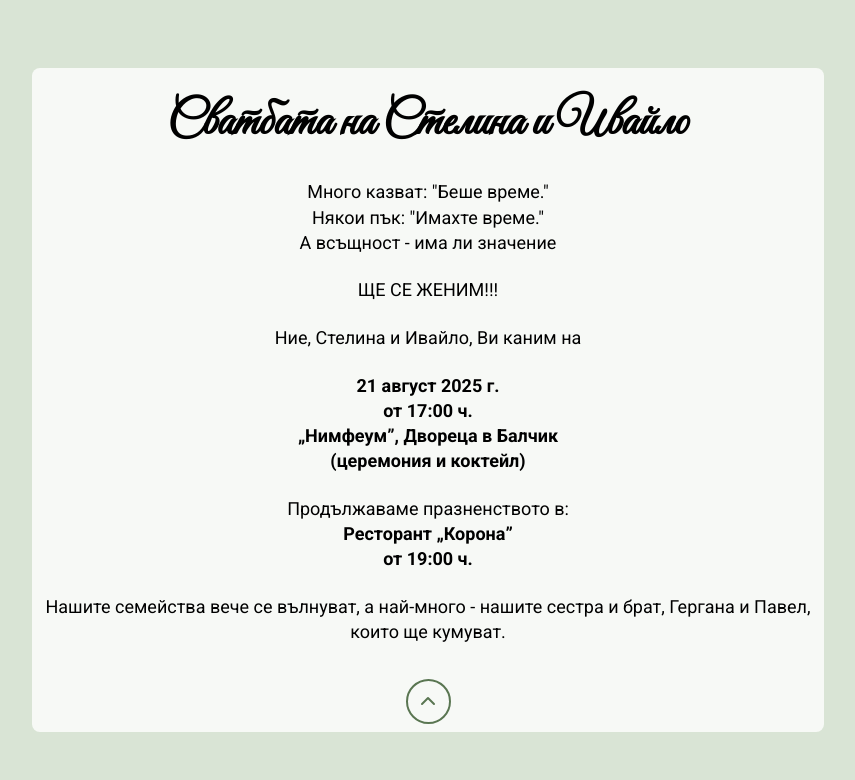
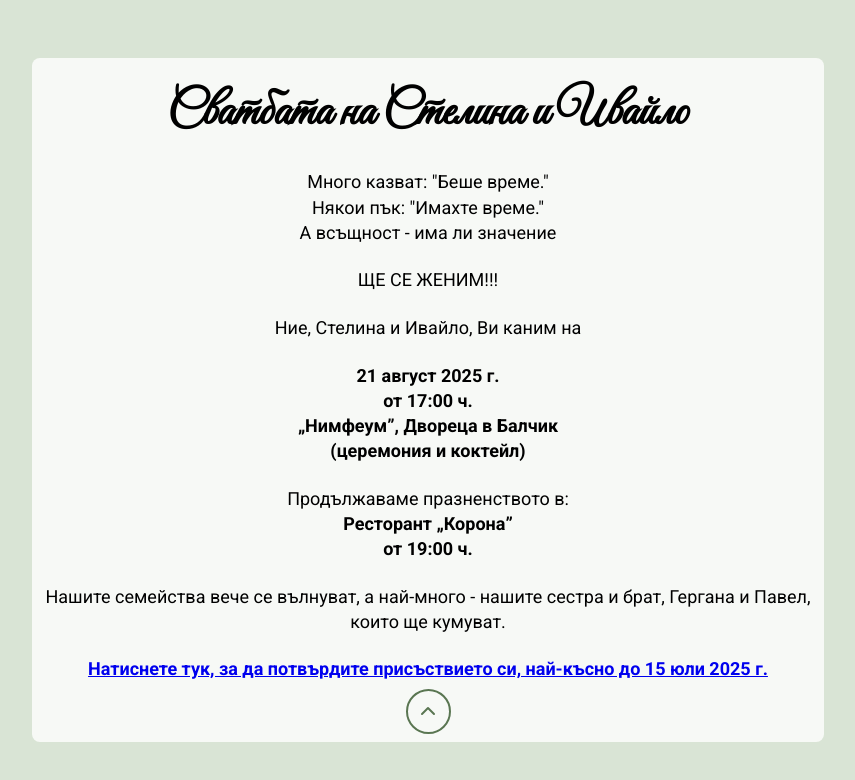
Before and after one commit to electrofLy/wedding-invitation, a website built with webpack: page index.html in a window 1280 px wide. Both pictures are taken after a click on the button 640 px from the left and 445 px from the top of the page. Shown: the whole page, without its empty margins (212-1067 px from the left). Built offline with nearby package versions, Linux system fonts and the light colour scheme.

Commit message:
increase max height

```diff
--- a/css/invitation.css
+++ b/css/invitation.css
@@ -41,7 +41,7 @@ p {
 }
 
 .hidden-content.expanded {
-  max-height: 512px; /* Adjust based on content size */
+  max-height: 532px; /* Adjust based on content size */
 }
 
 @media (max-height: 512px) {
```
